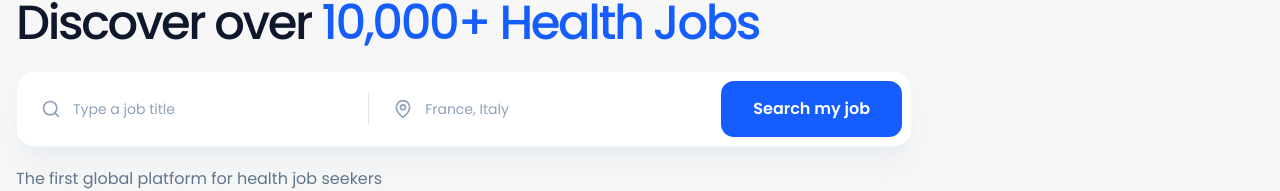
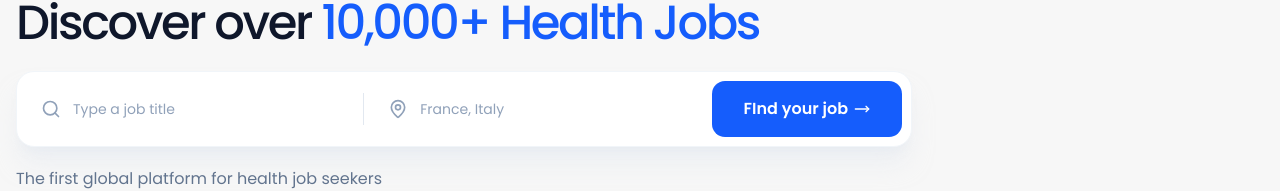
Before and after one commit to GozyDev/job-portal, a React (Vite) app: page / in a window 1280 px wide. Shown: the part 121-312 px from the top of the page. Built offline with nearby package versions, Linux system fonts and the light colour scheme.

Commit message:
chage cta find your job

```diff
--- a/src/components/HomeHero.tsx
+++ b/src/components/HomeHero.tsx
@@ -1,4 +1,4 @@
-import { Search, MapPin } from "lucide-react";
+import { Search, MapPin, MoveRight} from "lucide-react";
 import { Button } from "@/components/ui/button";
 import { Input } from "@/components/ui/input";
 
@@ -43,7 +43,7 @@ export default function Hero() {
 
           {/* Search Button */}
           <Button className="w-full md:w-auto bg-blue-600 hover:bg-blue-700 text-white px-8 py-7 rounded-xl text-md font-semibold transition-all hover:shadow-lg hover:shadow-blue-200">
-            Search my job
+            FInd your job  <MoveRight />
           </Button>
         </div>
         <p className="text-md text-slate-500 mt-5 max-w-2xl">
```
